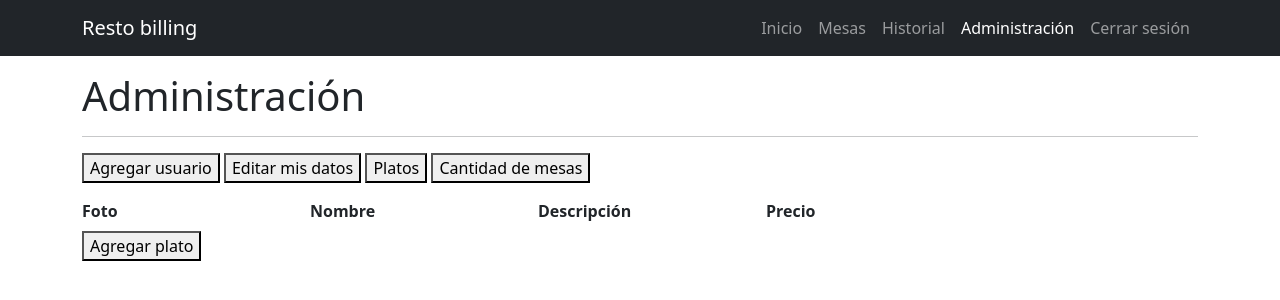
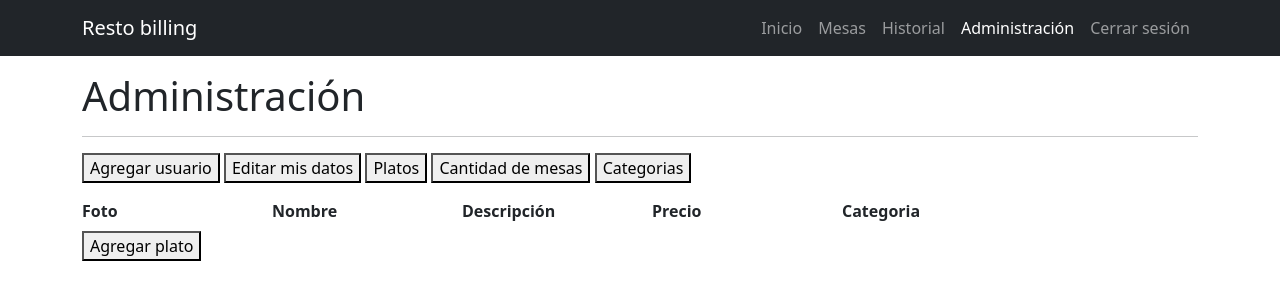
Before and after one commit to guillermo-k/App_restaurant, a Flask app: page /administracion/ in a window 1280 px wide, after a click on "Platos". Shown: the top 300 px of the page. Run offline with Flask 2, Linux system fonts and the light colour scheme; the visitor is signed in with stand-in values (Sample User, id 1); data that the repository does not hold is empty; some libraries are stand-ins or nearby versions.

Commit message:
Inclusion de tabla categoria

```diff
--- a/app.py
+++ b/app.py
@@ -25,13 +25,21 @@ conn = mysql.connect()
 cursor = conn.cursor()
 cursor.execute("CREATE DATABASE IF NOT EXISTS `my_resto`;")
 
+cursor.execute("""CREATE TABLE IF NOT EXISTS `my_resto`.`categorias` (
+    `id_categoria` INT(10) NOT NULL AUTO_INCREMENT,
+    `categoria` VARCHAR(255) NOT NULL,
+    PRIMARY KEY (`id_categoria`))""")
+
 cursor.execute("""CREATE TABLE IF NOT EXISTS `my_resto`.`platos` (
     `id_plato` INT(10) NOT NULL AUTO_INCREMENT,
     `nombre` VARCHAR(255) NOT NULL ,
     `descripcion_plato` VARCHAR(5000) NOT NULL ,
     `precio` FLOAT NOT NULL ,
     `foto` VARCHAR(5000) NOT NULL,
-    PRIMARY KEY (`id_plato`) );""")
+    `id_categoria` INT(10) NOT NULL,
+    PRIMARY KEY (`id_plato`),
+    FOREIGN KEY (`id_categoria`) REFERENCES `my_resto`.`categorias`(
+    `id_categoria`));""")
 
 cursor.execute("""CREATE TABLE IF NOT EXISTS `my_resto`.`mesas` (
     `id_mesa` INT(10) NOT NULL AUTO_INCREMENT,
@@ -169,11 +177,16 @@ def administracion():
         cursor = conn.cursor()
         cursor.execute("SELECT* FROM `my_resto`.`platos`;")
         platos = cursor.fetchall()
+        cursor.execute("SELECT* FROM `my_resto`.`categorias`;")
+        categorias = cursor.fetchall()
         conn.commit()
         """Renderizamos administracion.html
         pasando el menu y la cantidad de mesas seleccionadas"""
         return render_template(
-                'administracion.html', platos=platos, cantidad=cantidad_mesas)
+                'administracion.html',
+                platos=platos,
+                cantidad=cantidad_mesas,
+                categorias=categorias)
     else:
         return redirect('/')
 
@@ -181,6 +194,8 @@ def administracion():
 @app.route('/destroy/<int:id>')  # Recibe como parámetro el id del producto
 def destroy(id):
     """Borrado de plato por ID"""
+
+
     if 'username' in session:
         conn = mysql.connect()
         cursor = conn.cursor()
@@ -189,6 +204,22 @@ def destroy(id):
         fila = cursor.fetchall()
         borrarFoto(fila[0][0])
         sql = "DELETE FROM `my_resto`.`platos` WHERE id_plato=%s"
+        cursor.execute(sql, (id))
+        conn.commit()
+        return redirect('/administracion')
+    else:
+        return redirect('/')
+
+
+@app.route('/destroyCategoria/<int:id>')  # Recibe como parámetro el id del producto
+def destroyCategoria(id):
+    """Borrado de categoria por ID"""
+
+
+    if 'username' in session:
+        conn = mysql.connect()
+        cursor = conn.cursor()
+        sql = "DELETE FROM `my_resto`.`categorias` WHERE id_categoria=%s"
         cursor.execute(sql, (id))
         conn.commit()
         return redirect('/administracion')
@@ -254,6 +285,34 @@ def update(id_plato=None):
             sql = """INSERT `my_resto`.`platos`
             (`nombre`,`descripcion_plato`, `precio`, `foto`)
             VALUES(%s,%s,%s,%s)"""
+        cursor.execute(sql, datos)
+        conn.commit()
+        return redirect('/administracion')
+    else:
+        return redirect('/')
+
+
+@app.route('/updateCategoria', methods=['POST'])
+@app.route('/updateCategoria/<int:id_categoria>', methods=['POST'])
+def updateCategoria(id_categoria=None):
+    """Categorias
+    Alta y modificaciones
+    """
+
+    if 'username' in session:
+        conn = mysql.connect()
+        cursor = conn.cursor()
+        categoria = request.form['txtCategoria'].capitalize().replace(' ', '_')
+        datos = [categoria]
+        if id_categoria is not None:
+            datos.append(id_categoria)
+            sql = """UPDATE `my_resto`.`categorias`
+            SET `categoria`=%s
+            WHERE id_categoria=%s"""
+        else:
+            sql = """INSERT `my_resto`.`categorias`
+            (`categoria`)
+            VALUES(%s)"""
         cursor.execute(sql, datos)
         conn.commit()
         return redirect('/administracion')
--- a/static/sistema.js
+++ b/static/sistema.js
@@ -6,6 +6,7 @@ function desplegar(id) {
         document.getElementById("agregarUsuario").style.display = "none";
         document.getElementById("editarUsuario").style.display = "none";
         document.getElementById("editarPlatos").style.display = "none";
+        document.getElementById("editarCategoria").style.display = "none";
         document.getElementById("cantidadMesas").style.display = "none";
 
         x.style.display = "block";
@@ -14,6 +15,7 @@ function desplegar(id) {
         x.style.display = "none";
     }
 }
+
 function ver(id) {
     var x = document.getElementById(id);
     var y = document.getElementsByClassName(id)
@@ -25,3 +27,15 @@ function ver(id) {
         y[0].innerHTML="Ver"
     }
 }
+
+function cambiar(id,id2) {
+    var x = document.getElementById(id);
+    var y = document.getElementById(id2);
+    if (x.style.display === "none") {
+        x.style.display = "block";
+        y.style.display = "none";
+    } else {
+        y.style.display = "block";
+        x.style.display = "none";
+    }
+}
--- a/templates/administracion.html
+++ b/templates/administracion.html
@@ -11,6 +11,7 @@
 <button onclick="desplegar('editarUsuario')" class="btn-comentarios">Editar mis datos</button>
 <button onclick="desplegar('editarPlatos')" class="btn-comentarios">Platos</button>
 <button onclick="desplegar('cantidadMesas')" class="btn-comentarios">Cantidad de mesas</button>
+<button onclick="desplegar('editarCategoria')" class="btn-comentarios">Categorias</button>
 
 <div id="agregarUsuario" style="display: none;">
     <div class="container mt-3"></div>
@@ -78,6 +79,7 @@
             <div class="col">Nombre</div>
             <div class="col">Descripción</div>
             <div class="col">Precio</div>
+            <div class="col">Categoria</div>
             <div class="col"></div>
         </div>
 
@@ -87,6 +89,7 @@
             <div class="col">{{plato[1]}}</div>
             <div class="col">{{plato[2]}}</div>
             <div class="col">{{plato[3]}}</div>
+            <div class="col">{{plato[5]}}</div>
             <div class="col">
                 <a href="/edit/{{plato[0]}}"><i class="fa-solid fa-pen-to-square" data-bs-toggle="tooltip" title="Editar"></i></a> <a
                     onclick="return confirm('¿Desea borrar {{plato[1]}}?')"
@@ -131,6 +134,55 @@
         </form>
     </div>
 </div>
+</div>
+
+
+
+<div id="editarCategoria" style="display: none;">
+    <div class="container mt-3">
+        <div class="row my-2 fw-bold">
+            <div class="col">Categoria</div>
+            <div class="col"></div>
+            <div class="col"></div>
+        </div>
+
+        {% for categoria in categorias %}
+        <div class="row">
+            <div class="col" id="{{categoria[1]}}">{{categoria[1]}}</div>
+            <div class="col" style="display: none;" id="{{categoria[0]}}">
+                <form action="/updateCategoria/{{categoria[0]}}", method="post" >
+                    <input type="text" value="{{categoria[1]}}" name="txtCategoria">
+                    <button type="submit"><i class="fa-solid fa-floppy-disk" data-bs-toggle="tooltip" title="Guargar cambios en {{categoria[1]}}"></i></button>
+                </form>
+            </div>
+            <div class="col">
+                    <i class="fa-solid fa-pen-to-square" data-bs-toggle="tooltip" title="Editar" onclick="cambiar('{{categoria[0]}}','{{categoria[1]}}')"></i>
+                     <a
+                    onclick="return confirm('¿Desea borrar {{categoria[1]}}?')"
+                    href="/destroyCategoria/{{categoria[0]}}"><i class="fa-solid fa-trash-can" data-bs-toggle="tooltip" title="Borrar"></i></a>
+            </div>
+        </div>
+        {% endfor %}
+
+    <button onclick="ver('agregarCategoria')" class="btn-comentarios">Agregar categoria</button>
+
+    <div id="agregarCategoria" style="display: none;">
+        <form name="formulario" action="/updateCategoria" method="POST" >
+            <div class="container my-3">
+                <h2>Agregar categoria</h2>
+                <div class="row">
+                    <div class="col-1"><label for="txtCategoria">Categoria: </label></div>
+                    <div class="col"><input type="text" name="txtCategoria" id="txtCategoria"></div>
+                </div>
+
+                <div class="col"><input type="submit" value="Cargar nueva categoria"></div>
+                </div>
+
+            </div>
+        </form>
+    </div>
+</div>
+</div>
 
 
 {% endblock %}
```
